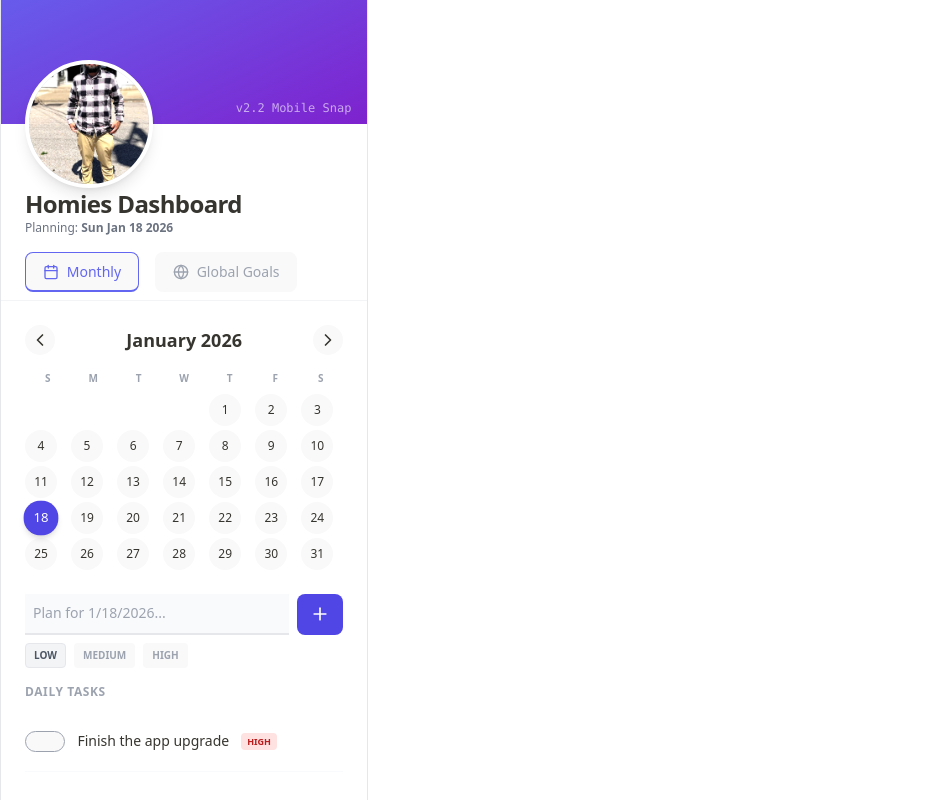
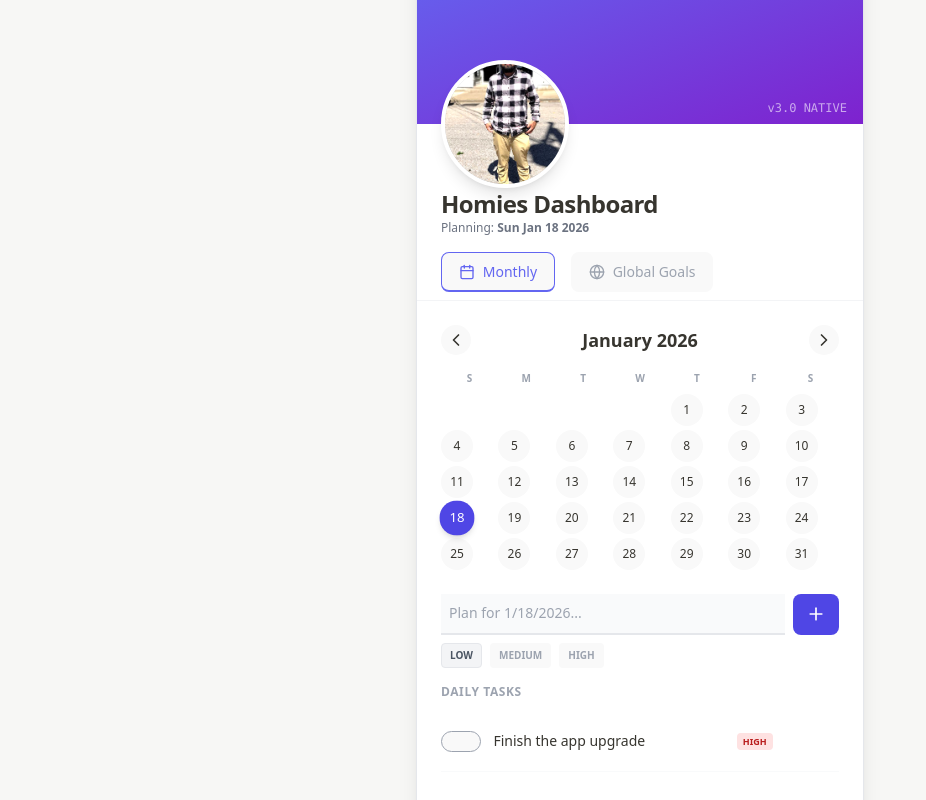
Before and after one commit to Radix12345/homies-final-upload, a React (Vite) app: page / in a window 1280 px wide. Shown: the whole page, without its empty margins (0-926 px from the left). Built offline with nearby package versions, Linux system fonts and the light colour scheme.

Commit message:
Update App.tsx

```diff
--- a/src/App.tsx
+++ b/src/App.tsx
@@ -56,10 +56,10 @@ export default function HomiesMyDay() {
   const inputBg = isDarkMode ? 'bg-[#2A2A2A] text-white border-gray-700 focus:border-gray-500' : 'bg-gray-50 text-black border-gray-200 focus:border-black';
 
   return (
-    // OUTER CONTAINER: Uses 100dvh (Dynamic Viewport Height) to fix iPhone scrolling issues
-    <div className={`h-[100dvh] w-full ${bgMain} ${textColor} font-sans flex justify-center md:items-center md:py-8 transition-colors duration-300 overflow-hidden`}>
+    // SUPER GLUE MODE: 'fixed inset-0' locks it to the glass. No bouncing.
+    <div className={`fixed inset-0 w-full h-[100dvh] ${bgMain} ${textColor} font-sans flex justify-center md:items-center md:py-8 transition-colors duration-300 overflow-hidden`}>
 
-      {/* CARD CONTAINER: Full height/width on mobile, Rounded on Desktop */}
+      {/* CARD: Fills the fixed container exactly */}
       <div className={`w-full h-full md:max-w-md md:h-auto md:min-h-[700px] ${bgCard} md:shadow-xl md:border md:rounded-2xl flex flex-col transition-colors duration-300 relative`}>
 
         {/* HEADER */}
@@ -67,7 +67,7 @@ export default function HomiesMyDay() {
             <button onClick={() => setIsDarkMode(!isDarkMode)} className="absolute top-4 right-4 bg-black/20 hover:bg-black/40 p-2 rounded-full text-white backdrop-blur-md transition z-10">
               {isDarkMode ? <Sun size={16} /> : <Moon size={16} />}
             </button>
-            <div className="absolute bottom-2 right-4 text-xs text-white/60 font-mono">v2.2 Mobile Snap</div>
+            <div className="absolute bottom-2 right-4 text-xs text-white/60 font-mono">v3.0 NATIVE</div>
         </div>
 
         {/* PROFILE */}
```
